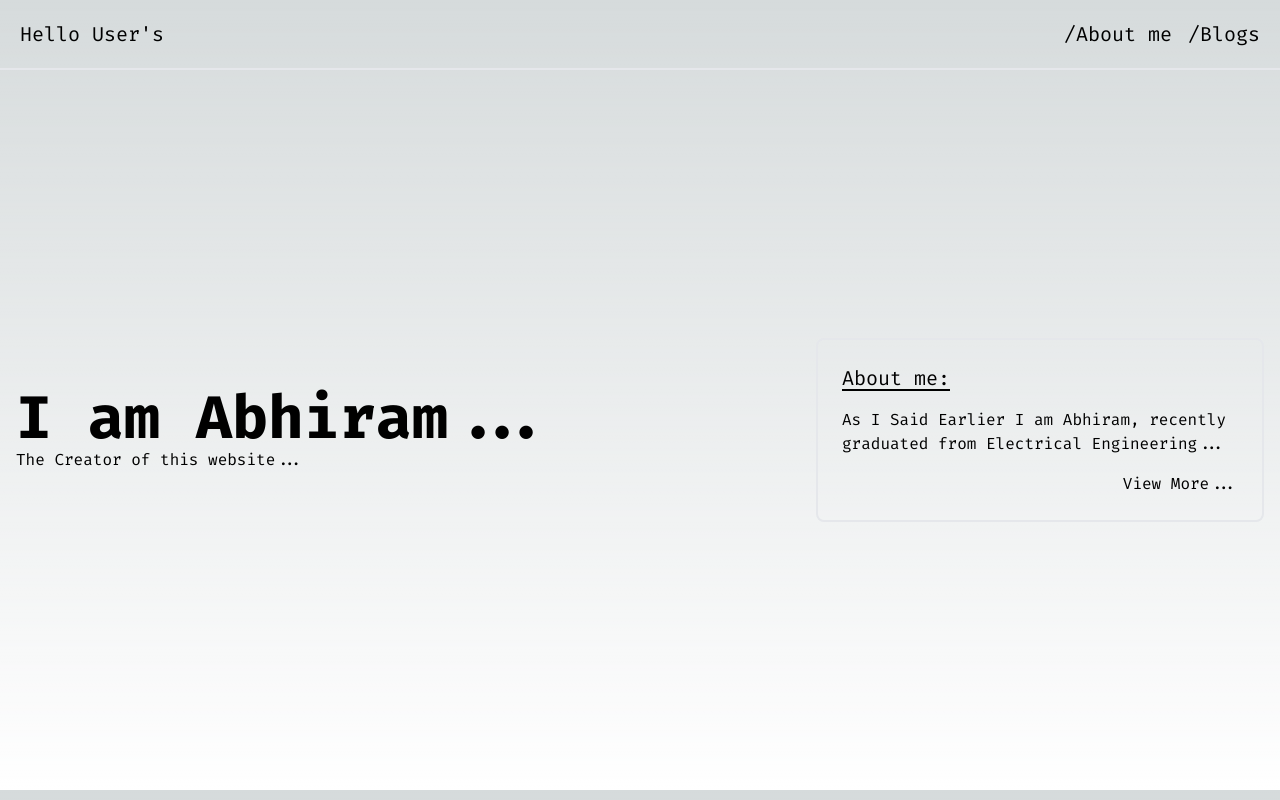
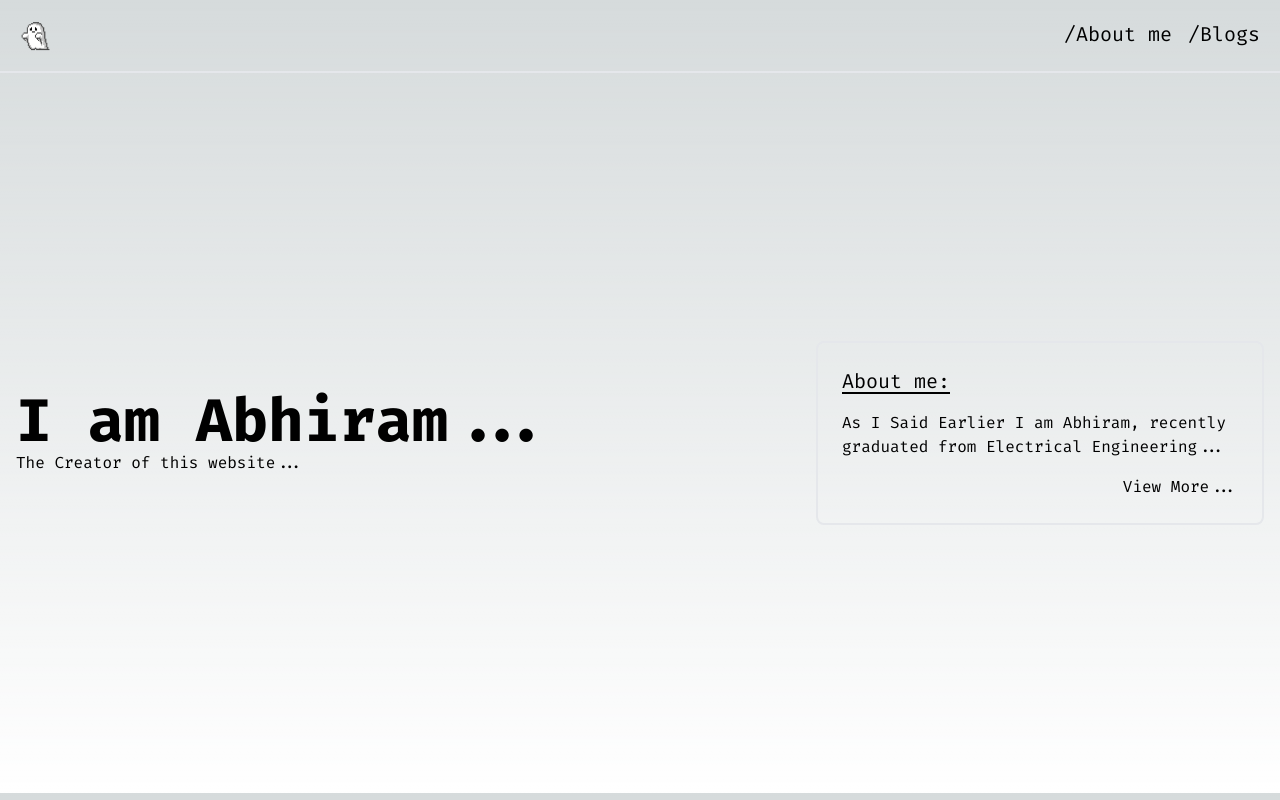
Before and after one commit to TheDummyUser/gogogo, a Next.js app: page / in a window 1280 px wide. Built offline with nearby package versions, Linux system fonts and the light colour scheme.

Commit message:
added image

```diff
--- a/app/blogs/page.tsx
+++ b/app/blogs/page.tsx
@@ -1,4 +1,5 @@
 import Header from '@/components/Header'
+import Image from 'next/image'
 import React from 'react'
 
 const page = () => {
@@ -7,6 +8,7 @@ const page = () => {
             <Header />
             <div className="flex flex-col lg:flex-row h-[calc(100vh-80px)] max-w-7xl mx-auto justify-between items-center py-20 px-4">
                 <p className="text-6xl font-bold mb-4">coming soon...</p>
+                <Image src={"/ghost-removebg-preview.png"} width={300} height={300} alt="ghost" />
             </div>
         </>
     )
--- a/app/layout.tsx
+++ b/app/layout.tsx
@@ -16,6 +16,7 @@ export default function RootLayout({
 }>) {
   return (
     <html lang="en">
+      <link href="/favicon.ico" rel="icon" type="image/x-icon" />
       <body className={firaCode.className}>{children}</body>
     </html>
   );
--- a/components/Header.tsx
+++ b/components/Header.tsx
@@ -1,11 +1,20 @@
+import Image from 'next/image'
 import Link from 'next/link'
 import React from 'react'
+import motion from 'framer-motion'
 
 const Header = () => {
     return (
         <header className="flex justify-between p-5 max-w-7xl mx-auto border-b-2">
             <div className="text-sm lg:text-xl">
-                <Link href="/" className="underline-offset-4 hover:text-blue-500">Hello User's</Link>
+                <Link href="/">
+                    <Image
+                        src="/ghost-removebg-preview.png"
+                        alt="ghost"
+                        width={30}
+                        height={30}
+                    />
+                </Link>
             </div>
             <div className="flex gap-4 text-sm lg:text-xl">
                 <Link href="/about" className="underline-offset-4 hover:text-blue-500">/About me</Link>
```
Also changed, not shown: 1 other file (tests, documents, lock files or other folders).
